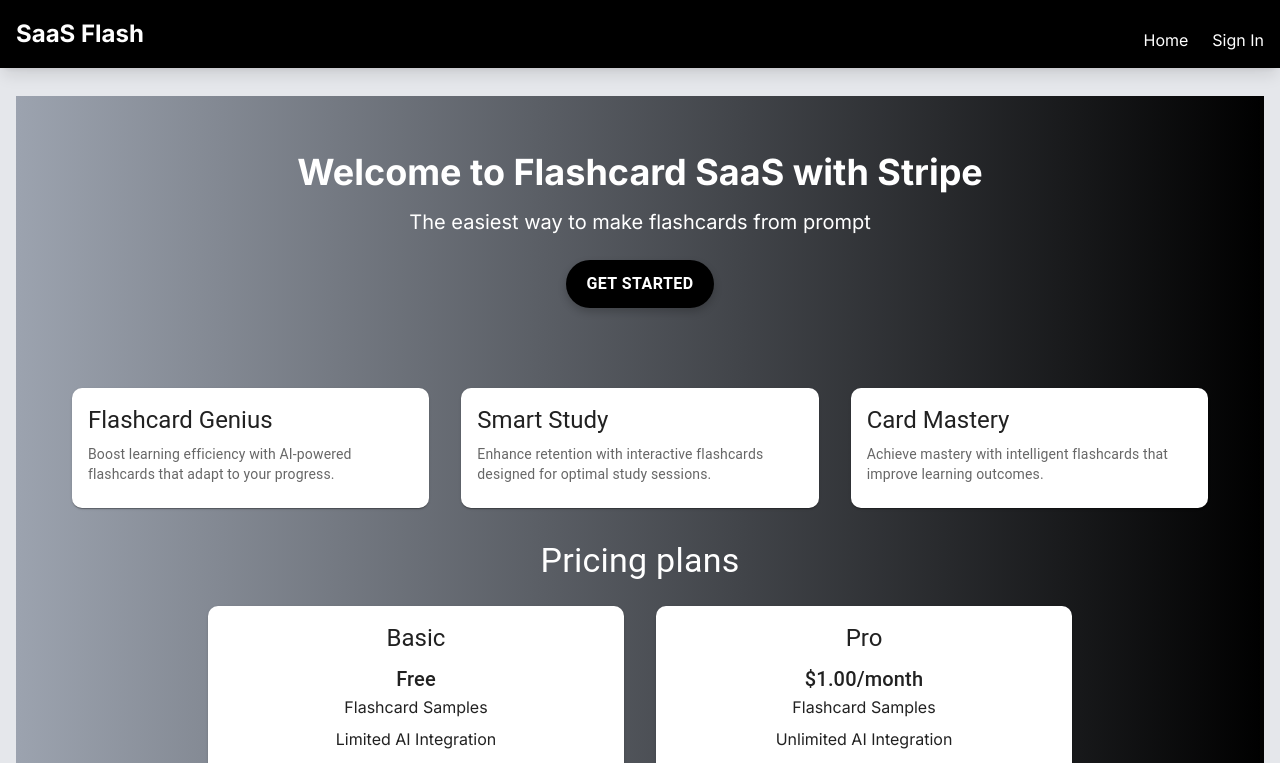
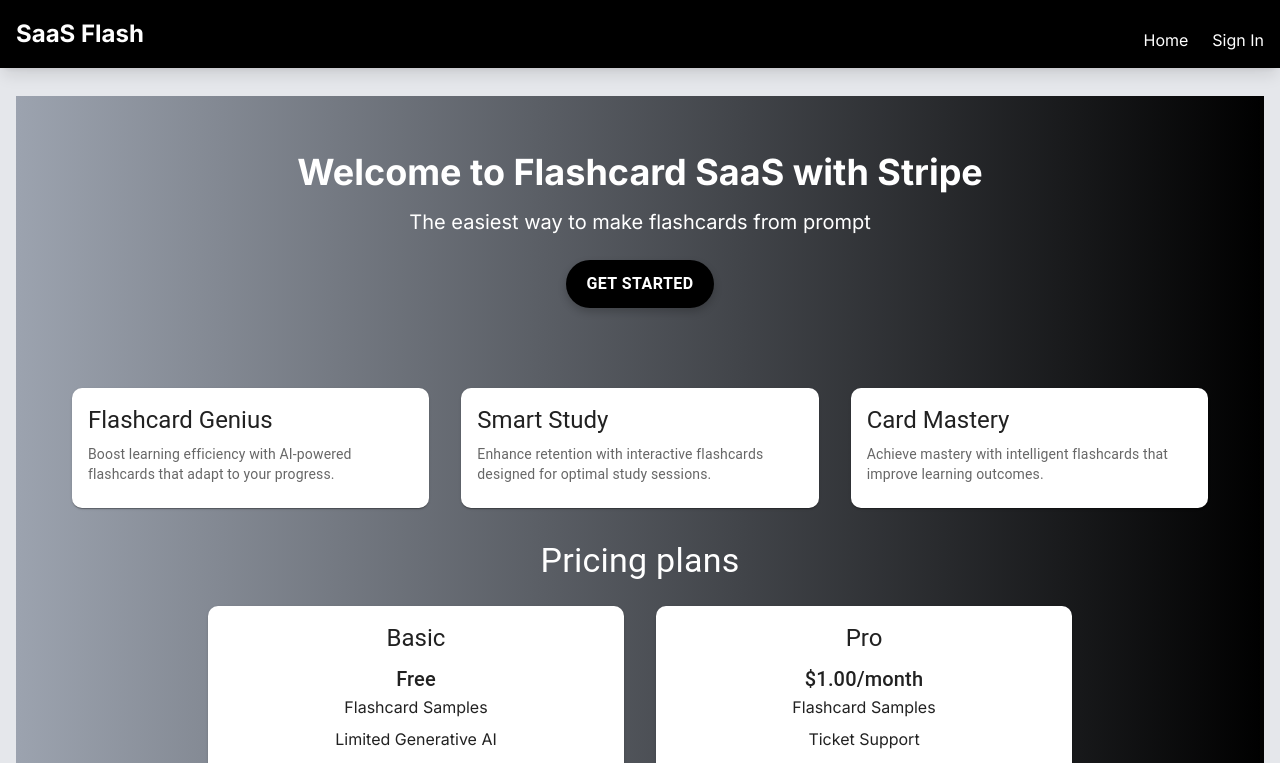
Before and after one commit to PhunkyGeek/flashcard-saas, a Next.js app: page / in a window 1280 px wide. Shown: the top 763 px of the page. Built offline with nearby package versions, Linux system fonts and the light colour scheme; no server answers.

Commit message:
SaaS Flash codebase v1.3

```diff
--- a/app/components/PriceSection.js
+++ b/app/components/PriceSection.js
@@ -76,7 +76,7 @@
             </Typography>
             <ul className="list-none p-0 text-center mb-4">
               <li className="mb-2">Flashcard Samples</li>
-              <li className="mb-2">Limited AI Integration</li>
+              <li className="mb-2">Limited Generative AI</li>
             </ul>
             <Button
               variant="contained"
@@ -113,8 +113,8 @@
             </Typography>
             <ul className="list-none p-0 text-center mb-4">
               <li className="mb-2">Flashcard Samples</li>
+              <li className="mb-2">Ticket Support</li>
               <li className="mb-2">Unlimited AI Integration</li>
-              <li className="mb-2">Ticket Support</li>
             </ul>
             <Button
               variant="contained"
```
